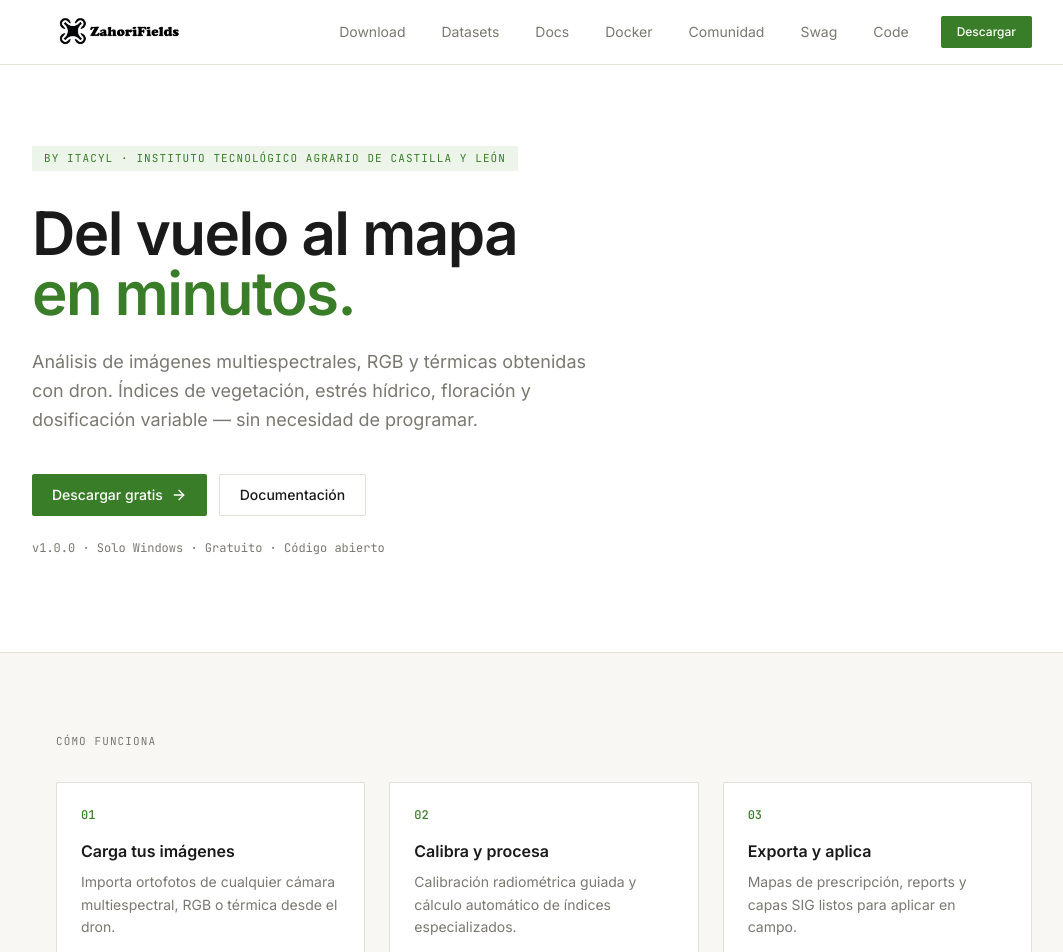
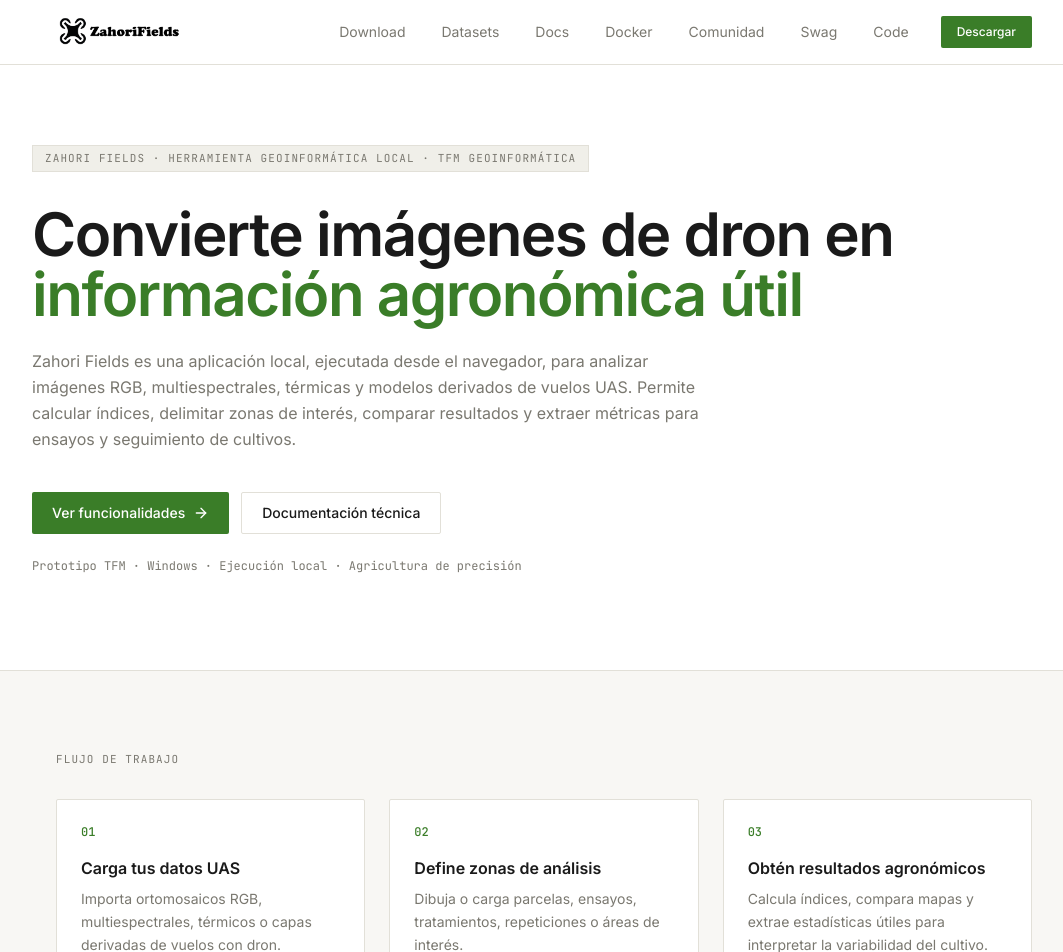
Before and after one commit to vacashot/zahorifields-web, a React (Vite) app: page / in a window 1280 px wide. Shown: the top 952 px of the page, without its empty margins (96-1159 px from the left). Built offline with nearby package versions, Linux system fonts and the light colour scheme.

Commit message:
Redesign landing page with technical tone and new hero/workflow

```diff
--- a/src/pages/Home.jsx
+++ b/src/pages/Home.jsx
@@ -6,16 +6,28 @@
   { icon: Droplets, title: 'Estrés Hídrico (CWSI)', desc: 'Índice de Estrés Hídrico de Cultivos a partir de imágenes térmicas.' },
   { icon: Flower2, title: 'Índice de Floración (EBI)', desc: 'Detección de estados fenológicos mediante índice espectral especializado.' },
   { icon: Thermometer, title: 'Imágenes Térmicas', desc: 'Procesamiento de ortofotos térmicas calibradas para agricultura de precisión.' },
-  { icon: Map, title: 'Dosificación Variable', desc: 'Mapas de prescripción y zonas de manejo diferenciado por parcela.' },
-  { icon: Calculator, title: 'Calculadora ULV', desc: 'Cálculo de dosis para aplicación Ultra Bajo Volumen con dron agrícola.' },
+  { icon: Map, title: 'Zonas de Manejo', desc: 'Definición de parcelas, ensayos, tratamientos y repeticiones sobre el mapa.' },
+  { icon: Calculator, title: 'Métricas por Parcela', desc: 'Estadísticas zonales, histogramas y comparación de resultados entre fechas.' },
   { icon: ScanLine, title: 'Calibración Radiométrica', desc: 'Calibración guiada para MicaSense, Sentera, MAPIR, Tetracam y RGB.' },
   { icon: Sliders, title: 'Modular y Extensible', desc: 'Nuevas herramientas de análisis incorporadas de forma continua.' },
 ]
 
 const steps = [
-  { n: '01', title: 'Carga tus imágenes', desc: 'Importa ortofotos de cualquier cámara multiespectral, RGB o térmica desde el dron.' },
-  { n: '02', title: 'Calibra y procesa', desc: 'Calibración radiométrica guiada y cálculo automático de índices especializados.' },
-  { n: '03', title: 'Exporta y aplica', desc: 'Mapas de prescripción, reports y capas SIG listos para aplicar en campo.' },
+  {
+    n: '01',
+    title: 'Carga tus datos UAS',
+    desc: 'Importa ortomosaicos RGB, multiespectrales, térmicos o capas derivadas de vuelos con dron.',
+  },
+  {
+    n: '02',
+    title: 'Define zonas de análisis',
+    desc: 'Dibuja o carga parcelas, ensayos, tratamientos, repeticiones o áreas de interés.',
+  },
+  {
+    n: '03',
+    title: 'Obtén resultados agronómicos',
+    desc: 'Calcula índices, compara mapas y extrae estadísticas útiles para interpretar la variabilidad del cultivo.',
+  },
 ]
 
 export default function Home() {
@@ -24,39 +36,39 @@
       {/* Hero */}
       <section className="pt-36 pb-24 px-6 bg-white border-b border-border">
         <div className="max-w-5xl mx-auto">
-          <span className="inline-block text-[11px] font-mono tracking-widest text-accent uppercase bg-accent-light px-3 py-1 mb-8">
-            by ITACYL · Instituto Tecnológico Agrario de Castilla y León
+          <span className="inline-block text-[11px] font-mono tracking-widest text-muted uppercase bg-surface-2 border border-border px-3 py-1 mb-8">
+            ZAHORI FIELDS · HERRAMIENTA GEOINFORMÁTICA LOCAL · TFM GEOINFORMÁTICA
           </span>
 
           <h1 className="text-5xl md:text-6xl font-semibold tracking-tight leading-tight mb-6 text-text">
-            Del vuelo al mapa<br />
-            <span className="text-accent">en minutos.</span>
+            Convierte imágenes de dron en<br />
+            <span className="text-accent">información agronómica útil</span>
           </h1>
 
-          <p className="text-lg text-muted max-w-xl leading-relaxed mb-10">
-            Análisis de imágenes multiespectrales, RGB y térmicas obtenidas con dron.
-            Índices de vegetación, estrés hídrico, floración y dosificación variable —
-            sin necesidad de programar.
+          <p className="text-base text-muted max-w-2xl leading-relaxed mb-10">
+            Zahori Fields es una aplicación local, ejecutada desde el navegador, para analizar imágenes RGB,
+            multiespectrales, térmicas y modelos derivados de vuelos UAS. Permite calcular índices, delimitar
+            zonas de interés, comparar resultados y extraer métricas para ensayos y seguimiento de cultivos.
           </p>
 
           <div className="flex flex-wrap gap-3">
             <Link to="/download" className="btn-primary">
-              Descargar gratis <ArrowRight className="w-4 h-4" />
+              Ver funcionalidades <ArrowRight className="w-4 h-4" />
             </Link>
             <Link to="/docs" className="btn-ghost">
-              Documentación
+              Documentación técnica
             </Link>
           </div>
 
           <p className="text-xs text-muted mt-6 font-mono">
-            v1.0.0 · Solo Windows · Gratuito · Código abierto
+            Prototipo TFM · Windows · Ejecución local · Agricultura de precisión
           </p>
         </div>
       </section>
 
       {/* Flujo de 3 pasos */}
       <section className="section">
-        <span className="section-label">Cómo funciona</span>
+        <span className="section-label">Flujo de trabajo</span>
         <div className="grid md:grid-cols-3 gap-6">
           {steps.map(({ n, title, desc }) => (
             <div key={n} className="card">
```
